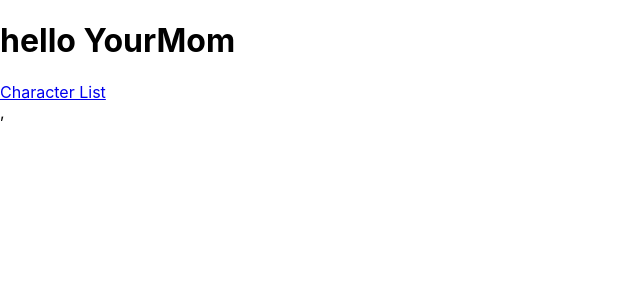
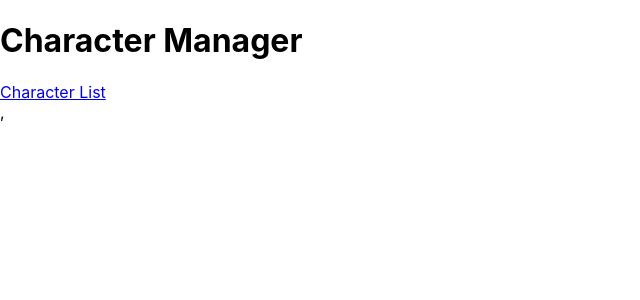
Before and after one commit to kylei-weisse/gw2-building-character, a React (Create React App) app: page / in a window 1280 px wide. Shown: the top 300 px of the page, without its empty margins (0-640 px from the left). Built offline with nearby package versions, Linux system fonts and the light colour scheme.

Commit message:
todo added

```diff
--- a/src/App.js
+++ b/src/App.js
@@ -5,7 +5,7 @@ import { Link } from "react-router-dom"
 export default function App() {
     return (
     <div>
-       <h1>hello YourMom</h1>
+       <h1>Character Manager</h1> {/*TODO: put some styling here */}
        <Link to="/characterlist">Character List</Link>
 
        <Outlet />
```
